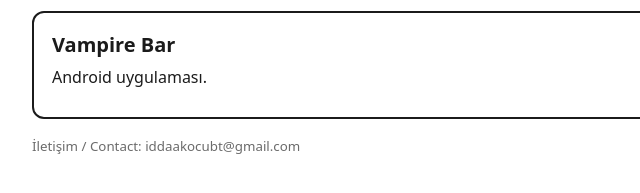
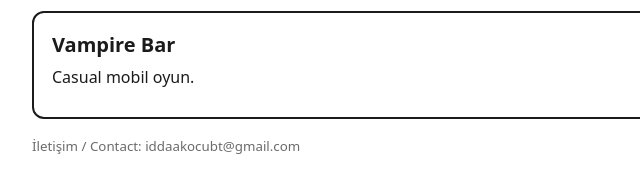
Before and after one commit to VNSpectrum/VNSpectrum.github.io, a plain HTML site: page index.html in a window 1280 px wide. Shown: the part 287-480 px from the top of the page, 288-928 px from the left. Drawn offline with Linux system fonts and the light colour scheme.

Commit message:
Vampire Bar açıklaması
Co-Authored-By: Claude Opus 5.5 <noreply@anthropic.com>
Claude-Session: https://claude.ai/code/session_01Adsh99HnmVzo2KSbk69QKA

```diff
--- a/index.html
+++ b/index.html
@@ -16,7 +16,7 @@ p{margin:0 0 10px}a{color:#1B1B1B}small{color:#6B6B6B}
 <h1>Limited Education</h1>
 <p><small>Mobil uygulama geliştiricisi / Mobile app developer</small></p>
 <div class="u"><h2>Betomath</h2><p>Kupon ve istatistik uygulaması. 18+</p><p><a href="betomath/">Ayrıntılar</a> · <a href="betomath/gizlilik.html">Gizlilik politikası</a></p></div>
-<div class="u"><h2>Vampire Bar</h2><p>Android uygulaması.</p></div>
+<div class="u"><h2>Vampire Bar</h2><p>Casual mobil oyun.</p></div>
 <p><small>İletişim / Contact: iddaakocubt@gmail.com</small></p>
 </main></body>
 </html>
```
